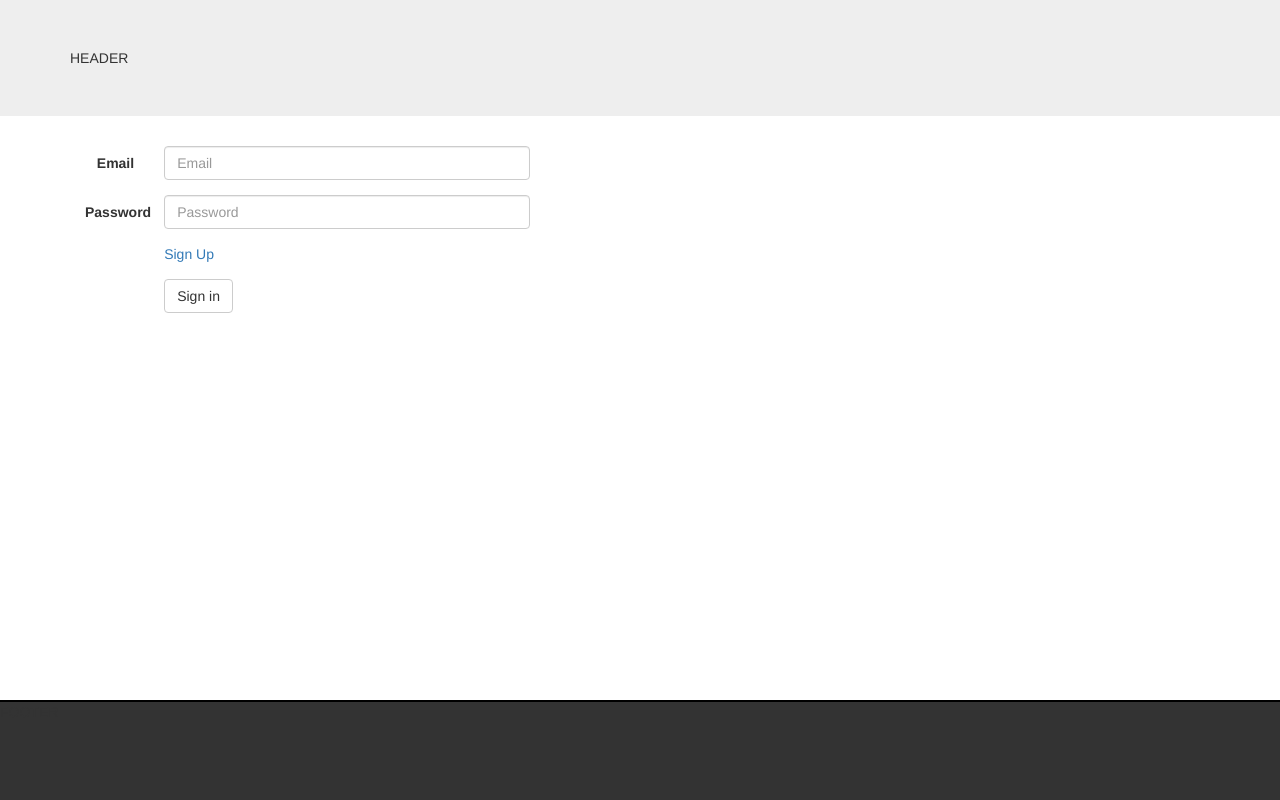
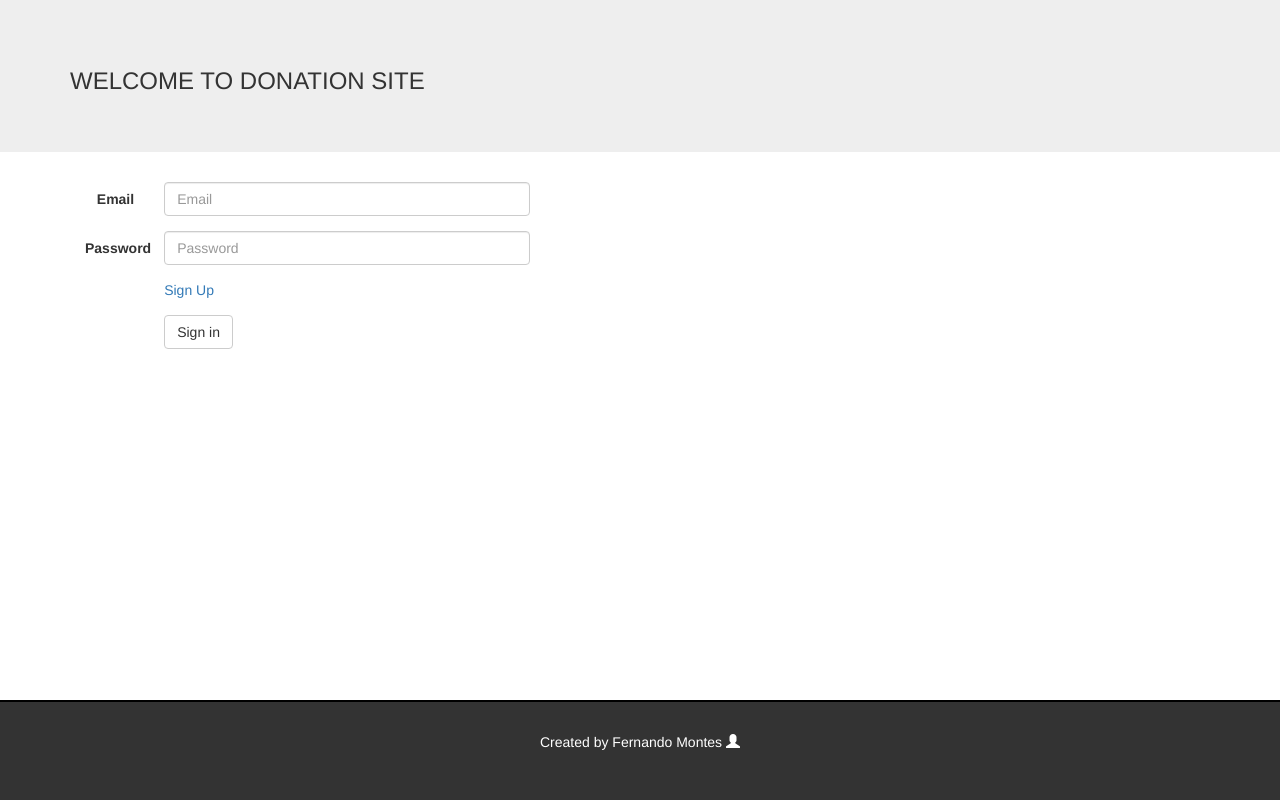
Before and after one commit to tarefer/ODS, a CodeIgniter app: page /ODS/ in a window 1280 px wide. Run offline with CodeIgniter, Linux system fonts and the light colour scheme.

Commit message:
custom.css ok

```diff
--- a/project/application/config/config.php
+++ b/project/application/config/config.php
@@ -23,7 +23,7 @@ defined('BASEPATH') OR exit('No direct script access allowed');
 | a PHP script and you can easily do that on your own.
 |
 */
-$config['base_url'] = 'http://localhost/project/';
+$config['base_url'] = 'http://localhost/ODS/project/';
 
 /*
 |--------------------------------------------------------------------------
--- a/project/application/views/footer.php
+++ b/project/application/views/footer.php
@@ -1,4 +1,4 @@
 
  <footer id="foot">
-    FOOTER
+    Created by Fernando Montes <span class="glyphicon glyphicon-user" aria-hidden="true"></span>
   </footer>
--- a/project/application/views/header.php
+++ b/project/application/views/header.php
@@ -1,7 +1,7 @@
 <header>
    	<div class="jumbotron">
   		<div class="container">
-   		HEADER
+   			<h3>WELCOME TO DONATION SITE</h3>
   		</div>
 	</div>
 </header>
--- a/project/application/views/template.php
+++ b/project/application/views/template.php
@@ -1,10 +1,10 @@
 <!DOCTYPE html>
 <html lang="en">
 <head>
+<link rel="stylesheet" type="text/css" href="<?php echo base_url('/css/custom.css') ;?>">
   <meta charset="UTF-8">
   <title>Donation | Website</title>
   <!-- Latest compiled and minified CSS -->
-  <link rel="stylesheet" type="text/css" href="<?php echo base_url('css/custom.css')?>">
   <link rel="stylesheet" href="http://maxcdn.bootstrapcdn.com/bootstrap/3.3.6/css/bootstrap.min.css">
 
   <!-- jQuery library -->
--- a/project/css/custom.css
+++ b/project/css/custom.css
@@ -4,4 +4,8 @@ background: #333;
 border-top: 2px solid #000;
 position: absolute;
 bottom: 0;
+color: white;
+text-align: center;
+padding: 30px;
+
 }
```
